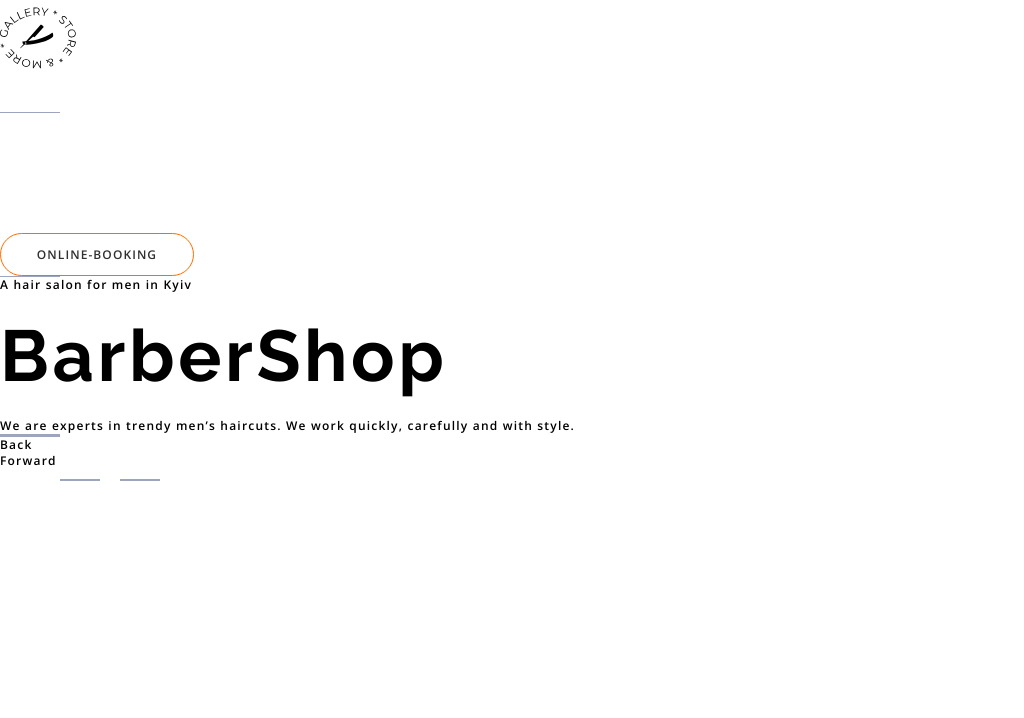
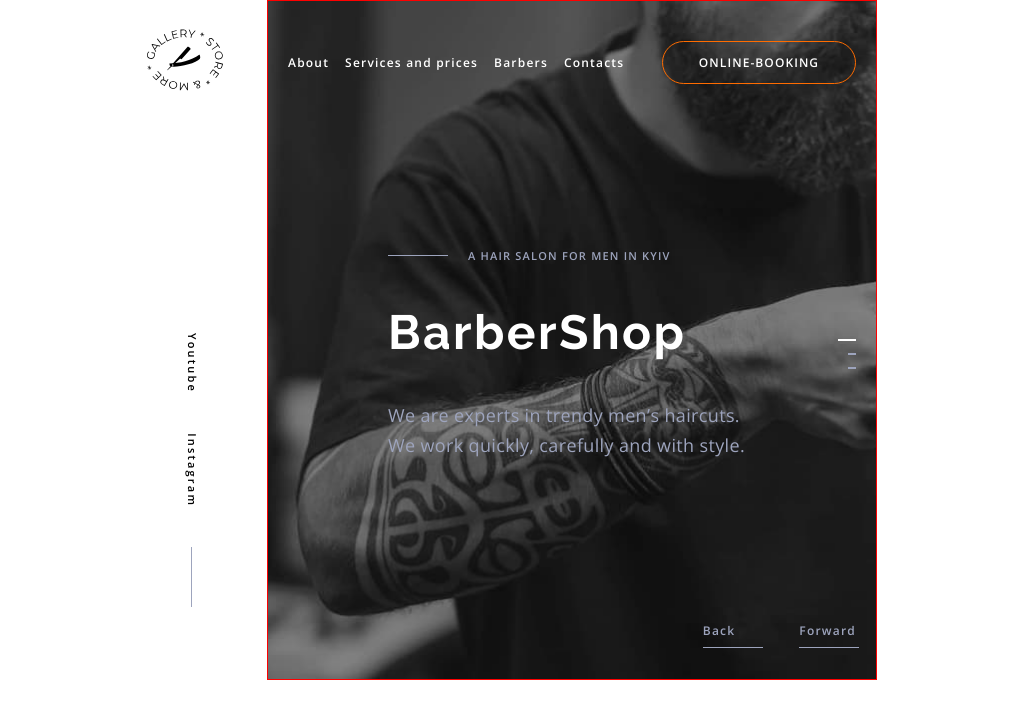
Before and after one commit to Karolfm12/BarberShop, a plain HTML site: page index.html in a window 1024 px wide. Drawn offline with nearby package versions, Linux system fonts and the light colour scheme.

Commit message:
Tablet_done

```diff
--- a/css/responsive_tablet.css
+++ b/css/responsive_tablet.css
@@ -1,5 +1,231 @@
 @media (min-width: 769px) and (max-width: 1199px) {
-  .logo-mobile {
+  .logo {
+    fill: black;
+  }
+
+  .menu-toggle,
+  .logo-mobile,
+  address .link {
     display: none;
   }
+
+  header {
+    display: flex;
+    justify-content: center;
+  }
+  .container {
+    /*  */
+
+  }
+  .header-container {
+    /* border: 3px solid red; */
+    color: var(--text-color-white-on-black);
+    height: 680px;
+    display: flex;
+    justify-content: space-between;
+    width: 730px;
+  }
+
+  .menu-left-container {
+    /* border: 3px solid red; */
+    width: 90px;
+    display: flex;
+    flex-direction: column;
+    gap: 272px;
+    padding-top: 22px;
+    margin-right: 30px;
+  }
+
+  .horizontal-list {
+    color: black;
+    display: flex;
+    align-items: center;
+    rotate: 90deg;
+    gap: 40px;
+  }
+  .horizontal-list .menu-link {
+    color: black;
+
+    /* Small text/theme-light */
+    font-size: 11px;
+    font-style: normal;
+    font-weight: 600;
+    line-height: 15px; /* 136.364% */
+    letter-spacing: 2.2px;
+    transition-property: color;
+    transition-duration: 0.3s;
+  }
+  .menu-link {
+    transition-property: color;
+    transition-duration: 0.3s;
+  }
+
+  .menu-link:hover {
+    color: var(--text-color-orange);
+  }
+
+  .right-hero-section {
+    border: 1px solid red;
+    display: flex;
+    flex-direction: column;
+    justify-content: space-between;
+    width: 100%;
+    /* width: 6000px; */
+    /* height: 100%; */
+    padding-left: 20px;
+    padding-right: 20px;
+    padding-top: 40px;
+    padding-bottom: 40px;
+    background-image: url(../images/slider-img-3.jpg);
+    background-repeat: no-repeat;
+    background-size: cover;
+  }
+
+  .menu-up-container {
+    /* border: 1px solid red; */
+    display: flex;
+    justify-content: space-between;
+    align-items: center;
+  }
+  .menu {
+    display: flex;
+    gap: 16px;
+  }
+
+  .menu-link {
+    color: var(--text-color-white-on-black);
+  }
+
+  .main-text {
+    /* border: 1px solid red; */
+    display: flex;
+    justify-content: space-between;
+    align-items: center;
+    padding-left: 100px;
+  }
+
+  h1 {
+    font-family: var(--headers-font);
+    font-size: 48px;
+    font-style: normal;
+    font-weight: 700;
+    line-height: normal;
+    letter-spacing: 2.4px;
+  }
+
+  .left-text {
+    display: flex;
+    flex-direction: column;
+    gap: 20px;
+  }
+
+  .left-text-above {
+    display: flex;
+    align-items: center;
+    gap: 20px;
+    color: var(--text-color-gray-on-black);
+    text-transform: uppercase;
+    font-size: 11px;
+  }
+
+  .left-text-beside {
+    width: 360px;
+    color: var(--text-color-gray-on-black);
+    font-size: 18px;
+    font-style: normal;
+    font-weight: 400;
+    line-height: 30px; /* 166.667% */
+    letter-spacing: 0.36px;
+  }
+
+  .pagination-right {
+    /* border: 1px solid red; */
+    display: flex;
+    flex-direction: column;
+    justify-content: space-between;
+    height: 30px;
+    /* width: 18px; */
+  }
+  .pagination-right > hr {
+    width: 8px;
+    height: 2px;
+    margin-left: auto;
+  }
+
+  .pagination-right > hr:first-child {
+    width: 18px;
+    background-color: var(--text-color-white-on-black);
+  }
+
+  .slider-buttons {
+    position: relative;
+    color: var(--text-color-gray-on-black);
+    display: flex;
+    justify-content: end;
+    gap: 64px;
+  }
+  .slider-back-button,
+  .slider-forward-button {
+    transition-property: color;
+    transition-duration: 0.3s;
+  }
+
+  .slider-back-button:hover,
+  .slider-forward-button:hover {
+    cursor: pointer;
+    color: var(--text-color-white-on-black);
+  }
+  .slider-back-button::after,
+  .slider-forward-button::after {
+    content: "";
+    position: absolute;
+    width: 60px;
+    height: 1px;
+    margin-top: 8px;
+    background-color: var(--text-color-gray-on-black);
+    transition-property: background-color;
+    transition-duration: 0.3s;
+  }
+
+  .slider-back-button:hover::after,
+  .slider-forward-button:hover::after {
+    background-color: var(--text-color-white-on-black);
+  }
+
+  .slider-paginations-mobile {
+    display: none;
+  }
+
+  /* .slider-back-button > hr:hover {
+        background-color: var(--text-color-white-on-black);
+      } */
+
+  address ul {
+    display: flex;
+    gap: 20px;
+    align-items: center;
+  }
+
+  address {
+    font-size: 12px;
+    font-style: normal;
+
+    letter-spacing: 1.08px;
+    text-transform: uppercase;
+  }
+
+  address button {
+    border-radius: 25px;
+    border: 1px solid var(--text-color-orange);
+    background-color: transparent;
+    color: var(--text-color-white-on-black);
+    padding: 12px 20px;
+    letter-spacing: 1.08px;
+    transition-property: background-color;
+    transition-duration: 0.3s;
+  }
+
+  address button:hover {
+    background-color: var(--text-color-orange);
+  }
 }
```
